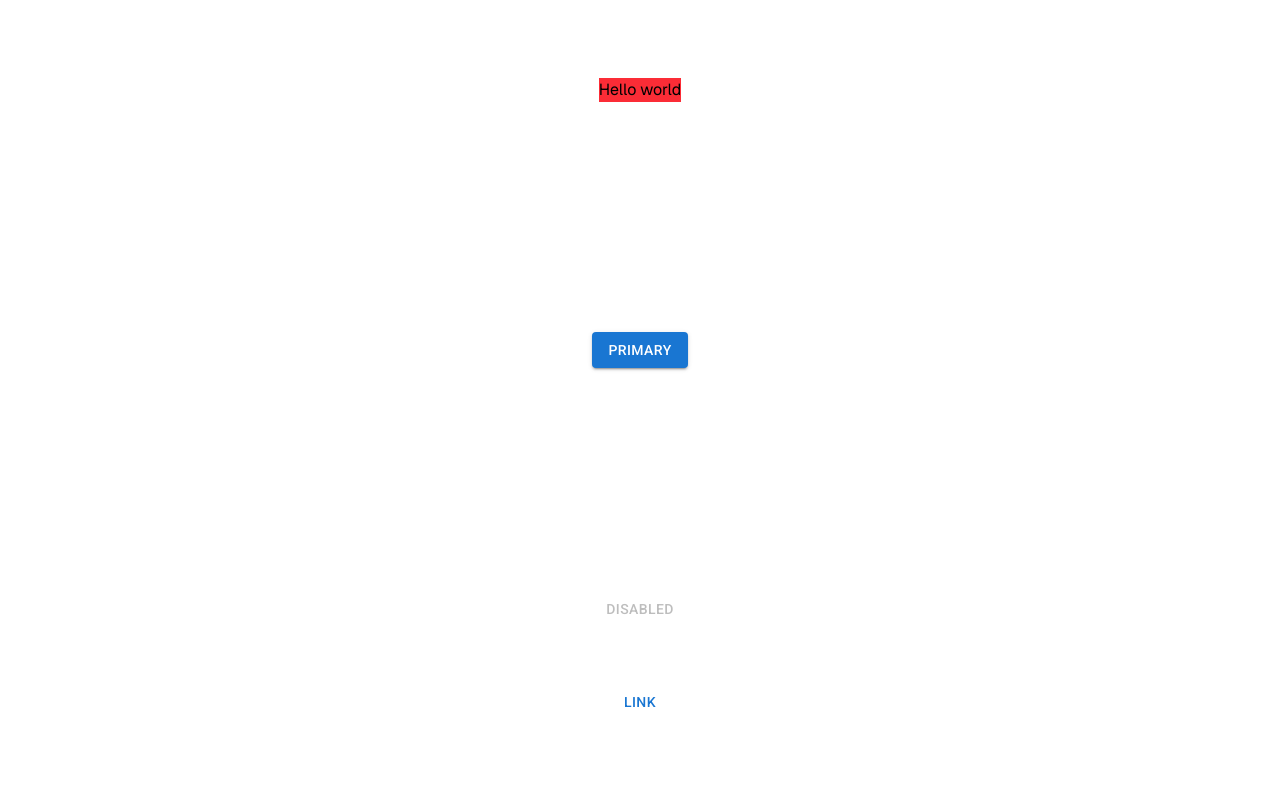
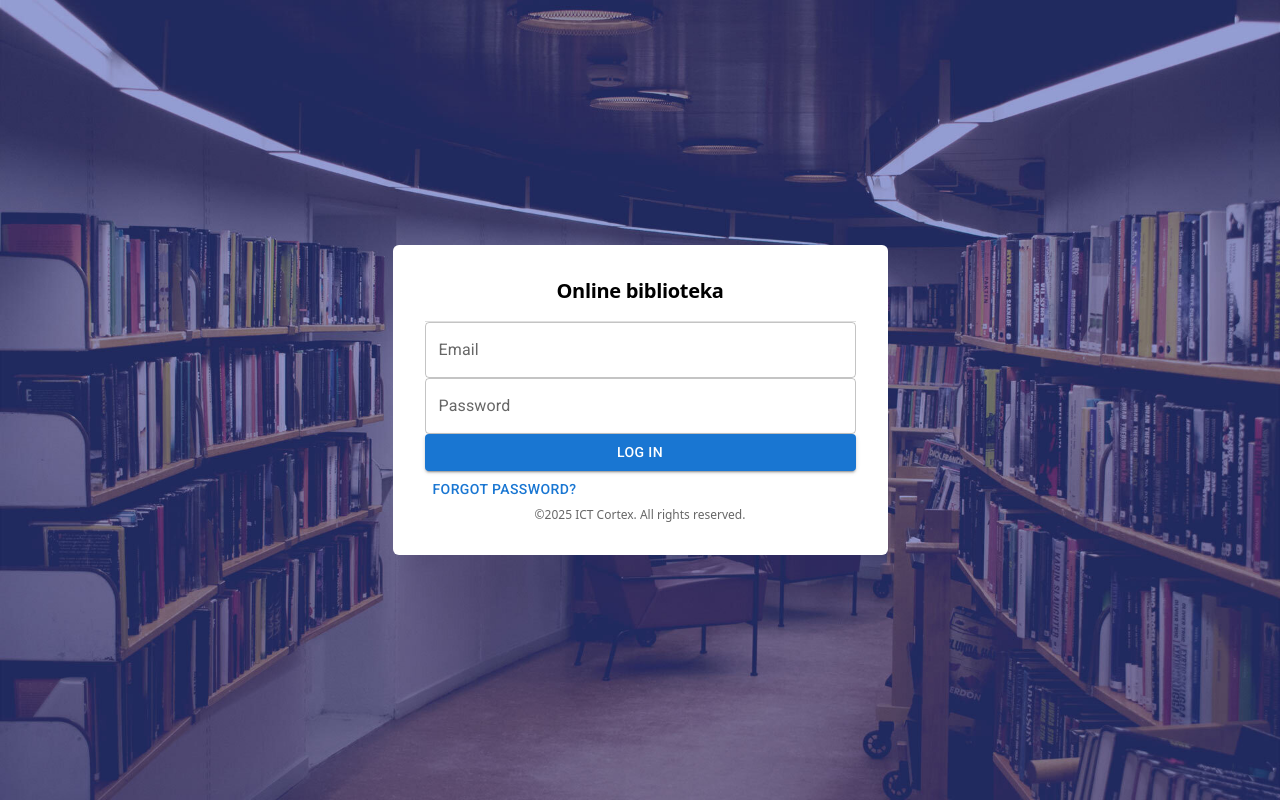
Before and after one commit to pavlematijasevicc/online-library, a Next.js app: page / in a window 1280 px wide. Built offline with nearby package versions, Linux system fonts and the light colour scheme; what @mui/material-nextjs would draw is missing.

Commit message:
create login page

```diff
--- a/src/app/globals.css
+++ b/src/app/globals.css
@@ -73,7 +73,10 @@
 
   /*MY Colors*/
   --color-blue: #3392EA;
-
+  --color-mytext: #000000;
+  --color-loginbackground: #FFFFFF;
+  --color-grey-text:#00000099;
+  --color-grey-line: #0000001F;
 
   /* Material UI text & common colors */
   --color-text-primary: rgb(var(--mui-palette-text-primaryChannel));
--- a/src/app/page.tsx
+++ b/src/app/page.tsx
@@ -1,15 +1,82 @@
-import { Button } from "@mui/material";
+"use client";
+import { Button, TextField } from "@mui/material";
 import Image from "next/image";
+import loginImage from "../../public/login.jpg";
+import { useState } from "react";
+import { checkEmail, checkPassword } from "../app/src/utiles/utiles";
 
 export default function Home() {
+  const year: number = new Date().getFullYear();
+  const [email, setEmail] = useState<string>("");
+  const [password, setPassword] = useState<string>("");
+  const [submitted, setSubmitted] = useState<boolean>(false);
+  const [emailError, setEmailError] = useState<string | null>(null);
+  const [passwordError, setPasswordError] = useState<string | null>(null);
+
+  function handleLogin() {
+    setSubmitted(true);
+    const error = checkEmail(email);
+    setEmailError(error);
+    const pError = checkPassword(password);
+    setPasswordError(pError);
+    if (!error) {
+      // Nastavi sa slanjem forme
+    }
+  }
+
   return (
-    <div className="grid grid-rows-[20px_1fr_20px] items-center justify-items-center min-h-screen p-8 pb-20 gap-16 sm:p-20 font-[family-name:var(--font-geist-sans)]">
-      <div className="typography-h1 text-primary bg-red-500 ">Hello world</div>
-      <Button variant="contained" className="bg-blue">
-        Primary
-      </Button>
-      <Button disabled>Disabled</Button>
-      <Button href="#text-buttons">Link</Button>
+    <div
+      className="w-screen h-screen bg-cover bg-center flex items-center justify-center "
+      style={{ backgroundImage: `url(${loginImage.src})` }}
+    >
+      <div className="bg-loginbackground p-8 mx-auto w-[495px] rounded-md">
+        <h1 className="mb-4 text-mytext text-center font-semibold text-xl">
+          Online biblioteka
+        </h1>
+        <div className="bg-grey-line w-full h-[1px] "></div>
+        <form>
+          <TextField
+            className="mb-6 mt-6 w-full rounded-sm"
+            id="outlined-required"
+            label="Email"
+            placeholder="example@example.net"
+            onChange={(e) => {
+              setEmail(e.target.value);
+              const error = checkEmail(e.target.value);
+              setEmailError(error);
+            }}
+            error={submitted && !!emailError}
+            helperText={submitted && emailError ? emailError : ""}
+          />
+          <TextField
+            type="password"
+            className="mb-6 w-full rounded-sm"
+            id="outlined-required"
+            label="Password"
+            placeholder="Enter password"
+            onChange={(e) => {
+              setPassword(e.target.value);
+              const error = checkPassword(e.target.value);
+              setPasswordError(error);
+            }}
+            error={submitted && !!passwordError}
+            helperText={submitted && passwordError ? passwordError : ""}
+          />
+          <Button
+            variant="contained"
+            className="bg-blue w-full mb-4 font-medium text-sm p-3"
+            onClick={handleLogin}
+          >
+            LOG IN
+          </Button>
+        </form>
+        <Button variant="text" className="text-blue p-2 capitalize mb-4 block">
+          Forgot password?
+        </Button>
+        <div className=" text-grey-text text-xs text-center">
+          {`©${year} ICT Cortex. All rights reserved.`}
+        </div>
+      </div>
     </div>
   );
 }
--- /dev/null
+++ b/src/app/src/utiles/utiles.ts
@@ -0,0 +1,51 @@
+export function checkEmail(email: string): string | null {
+
+  const errors = [];
+    if (email.length === 0)
+        {
+            errors.push('Unijeli ste prazan email!!!');
+            return  `${errors}`
+        }
+
+
+  const hasAtSymbol = email.includes("@");
+  const hasDotAfterAt = hasAtSymbol && email.split("@")[1]?.includes(".");
+  const validLocalPart = email.split("@")[0]?.length > 0;
+  const validDomainPart = hasDotAfterAt && email.split("@")[1].split(".")[0]?.length > 0;
+  const validTld = hasDotAfterAt && email.split("@")[1].split(".")[1]?.length > 0;
+
+
+
+  if (!hasAtSymbol) errors.push("nedostaje znak '@'");
+  if (!validLocalPart) errors.push("nedostaje dio prije '@'");
+  if (!validDomainPart) errors.push("nedostaje dio između '@' i '.'");
+  if (!validTld) errors.push("nedostaje završetak poput '.com'");
+
+  return errors.length > 0 ? `Neispravan email: ${errors.join(", ")}.` : null;
+}
+
+
+export function checkPassword(password: string): string | null {
+  const errors: string[] = [];
+
+  if (password.length === 0)
+        {
+            errors.push('Unijeli ste prazan password!!!');
+            return  `${errors}`
+        }
+
+  if (password.length < 8) {
+    errors.push("lozinka mora imati najmanje 8 karaktera");
+  }
+  if (!/[a-z]/.test(password)) {
+    errors.push("lozinka mora sadržati najmanje jedno malo slovo");
+  }
+  if (!/[A-Z]/.test(password)) {
+    errors.push("lozinka mora sadržati najmanje jedno veliko slovo");
+  }
+  if (!/[\W_]/.test(password)) {
+    errors.push("lozinka mora sadržati najmanje jedan specijalni karakter");
+  }
+
+  return errors.length > 0 ? `Neispravan password: ${errors.join(", ")}.` : null;
+}
```
